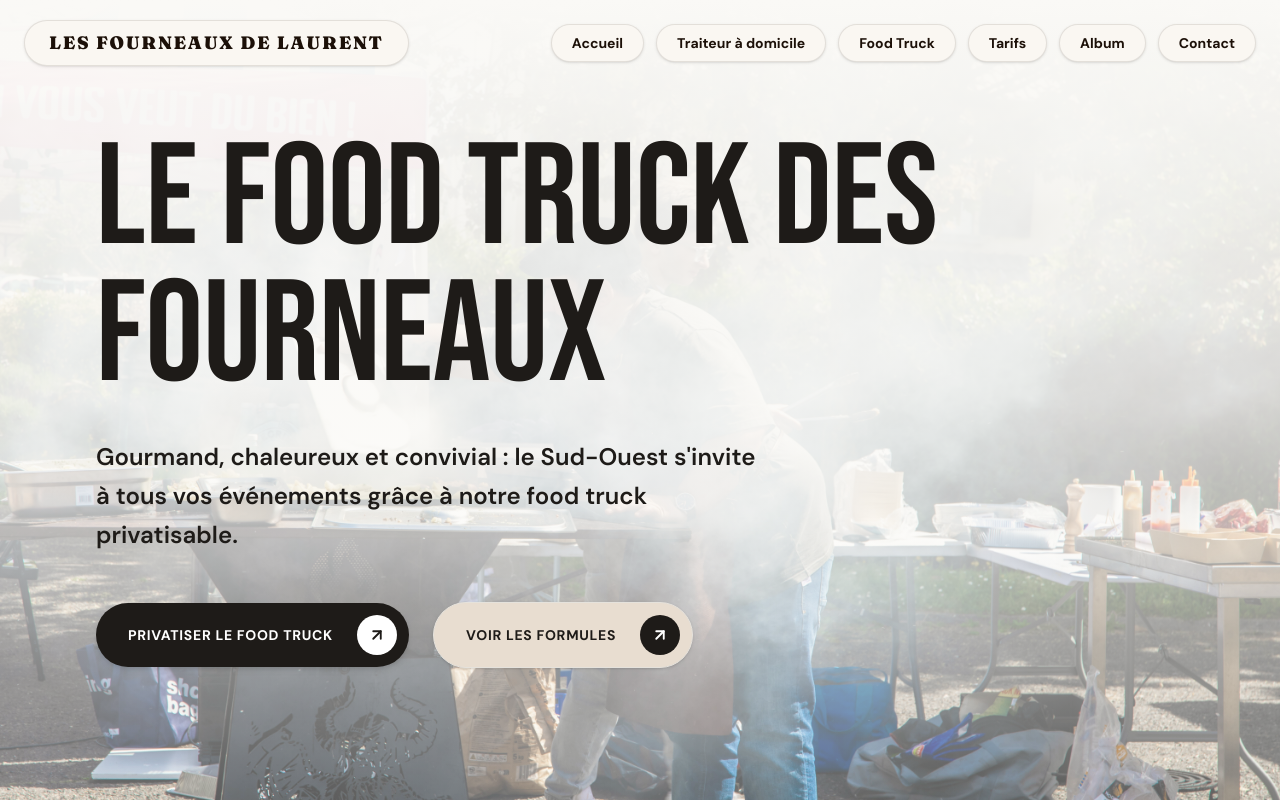
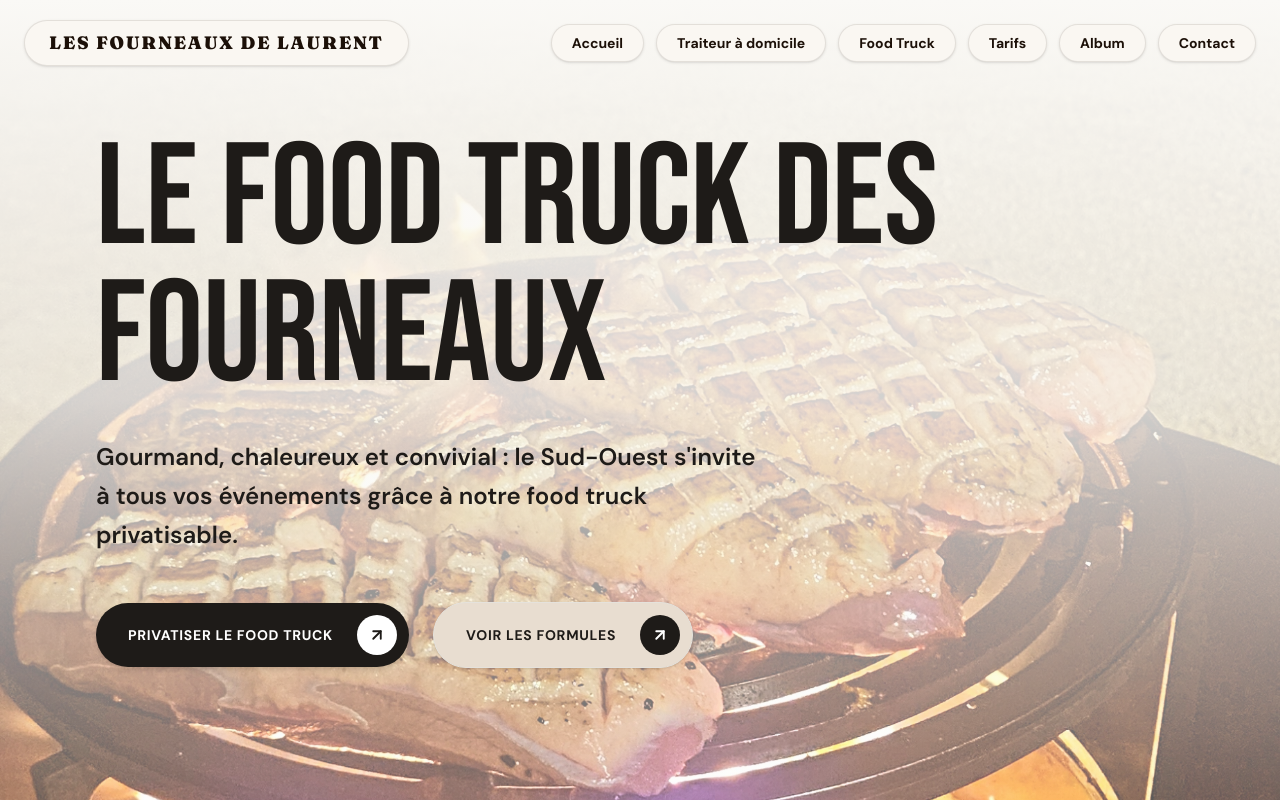
Before and after one commit to Mariussgal/Les-Fourneaux-De-Laurent, a Next.js app: page /food-truck in a window 1280 px wide. Shown: the top 802 px of the page. Built offline with nearby package versions, Linux system fonts and the light colour scheme.

Commit message:
feat: update food truck page hero background image to optimized webp format

```diff
--- a/app/food-truck/page.tsx
+++ b/app/food-truck/page.tsx
@@ -12,7 +12,7 @@ export default function FoodTruck() {
       <HeroSection
         headline="Le Food Truck des Fourneaux"
         subline="Gourmand, chaleureux et convivial : le Sud-Ouest s'invite à tous vos événements grâce à notre food truck privatisable."
-        backgroundImage="/album-photo/foodtruck/999A3397.jpg"
+        backgroundImage="/herosection-foodtruck.webp"
         backgroundPosition="object-top"
         opacityClass="opacity-80"
         ctaPrimary={{ label: "Privatiser le Food Truck", href: "/contact" }}
```
Also changed, not shown: public/herosection-foodtruck.webp (added).
